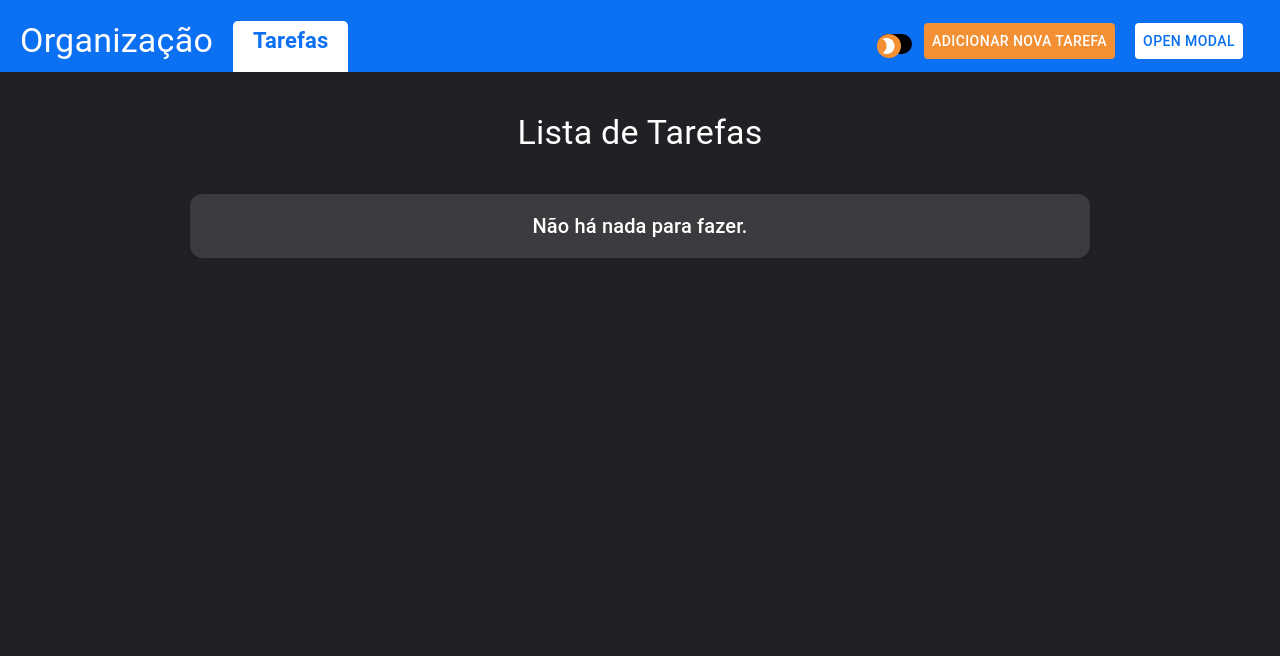
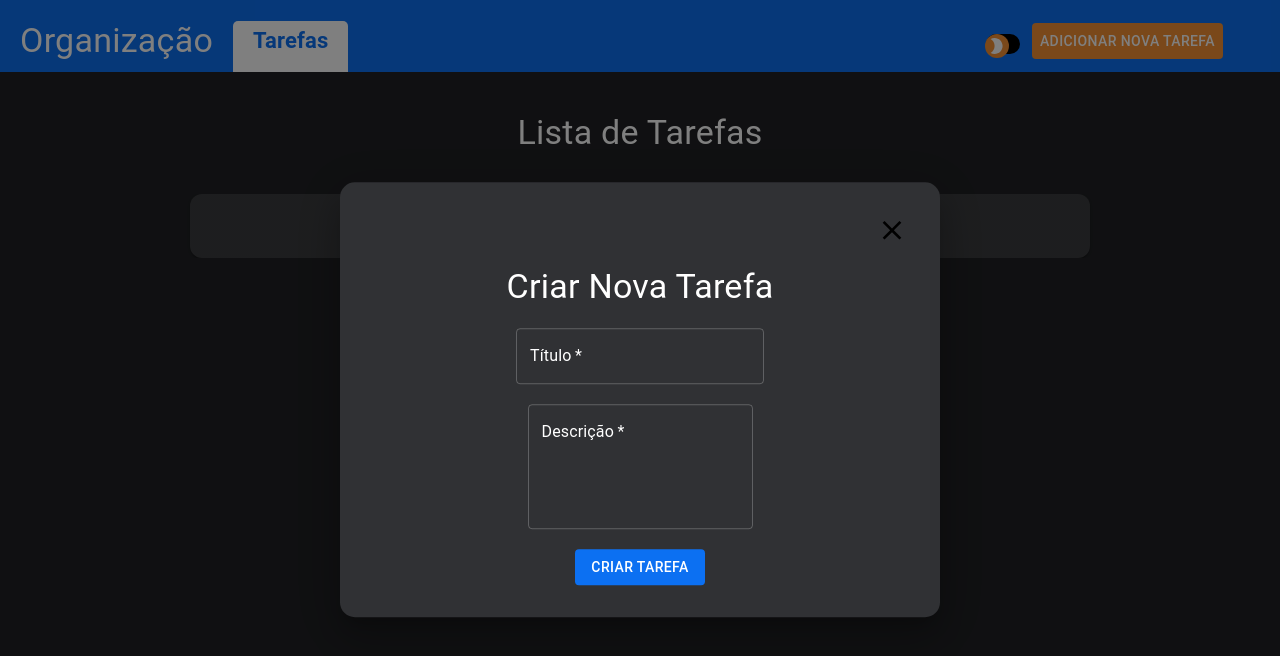
Before and after one commit to laurentino01/planejador-de-tarefas, a React (Vite) app: page / in a window 1280 px wide. Both pictures are taken after a click on the button "ADICIONAR NOVA TAREFA". Shown: the top 656 px of the page. Built offline with nearby package versions, Linux system fonts and the light colour scheme.

Commit message:
refactor(Header): function btn

```diff
--- a/src/components/newModal/NewModal.tsx
+++ b/src/components/newModal/NewModal.tsx
@@ -35,23 +35,24 @@ interface IFormProps {
   description: string;
 }
 
-export const NewModal = ({ closeModal, targetTarefa }: ITarefaModuleProps) => {
-  const [open, setOpen] = useState(false);
-  const handleOpen = () => setOpen(true);
-  const handleClose = () => setOpen(false);
+export const NewModal = ({
+  isOpen,
+  handleClose,
+}: {
+  isOpen: boolean;
+  handleClose: () => void;
+}) => {
   const {
     register,
     handleSubmit,
     formState: { errors },
   } = useForm<IFormProps>({ defaultValues: { titulo: "", description: "" } });
-  const [title, setTitle] = useState("");
-  const [description, setDescription] = useState("");
 
   const onSubmit = useCallback(
     (data: IFormProps) => {
       const title = data.titulo;
       const description = data.description;
-      TarefasServices.create({ title, description });
+      TarefasServices.create(title, description);
       handleClose();
     },
     [handleClose]
@@ -59,11 +60,8 @@ export const NewModal = ({ closeModal, targetTarefa }: ITarefaModuleProps) => {
 
   return (
     <>
-      <Button onClick={handleOpen} sx={{ backgroundColor: "white" }}>
-        Open modal
-      </Button>
       <Modal
-        open={open}
+        open={isOpen}
         onClose={handleClose}
         aria-labelledby="modal-modal-title"
         aria-describedby="modal-modal-description"
--- a/src/layouts/headerNav/HeaderNav.tsx
+++ b/src/layouts/headerNav/HeaderNav.tsx
@@ -16,16 +16,17 @@ import { AppDrawer } from "../AppDrawer";
 import { SunIcon } from "../../components/SunIcon";
 import { MoonIcon } from "../../components/MoonIcon";
 import { switchStyle } from "./headerNav.style";
-import { useRememberDakMode } from "../../hooks/useRememberDakMode";
 import { NewModal } from "../../components/newModal/NewModal";
 
 export const HeaderNav = () => {
   const { toggleTheme } = useAppThemeContext();
-
   const theme = useTheme();
   const [check, setCheck] = useState(
     theme.palette.mode === "light" ? true : false
   );
+  const [isOpen, setIsOpen] = useState(false);
+  const handleOpen = () => setIsOpen(true);
+  const handleClose = () => setIsOpen(false);
 
   const handleToggle = useCallback((e: React.ChangeEvent<HTMLInputElement>) => {
     setCheck(e.target.checked);
@@ -121,6 +122,7 @@ export const HeaderNav = () => {
 
           {mediaDownMD && (
             <AddCircleIcon
+              onClick={handleOpen}
               sx={{
                 fontSize: 40,
                 color: "white",
@@ -132,6 +134,7 @@ export const HeaderNav = () => {
 
           {!mediaDownMD && (
             <Button
+              onClick={handleOpen}
               sx={{
                 color: "white",
                 marginRight: "20px",
@@ -145,7 +148,7 @@ export const HeaderNav = () => {
               Adicionar Nova Tarefa
             </Button>
           )}
-          <NewModal />
+          {isOpen && <NewModal isOpen={isOpen} handleClose={handleClose} />}
         </Box>
       </Box>
     </>
```
